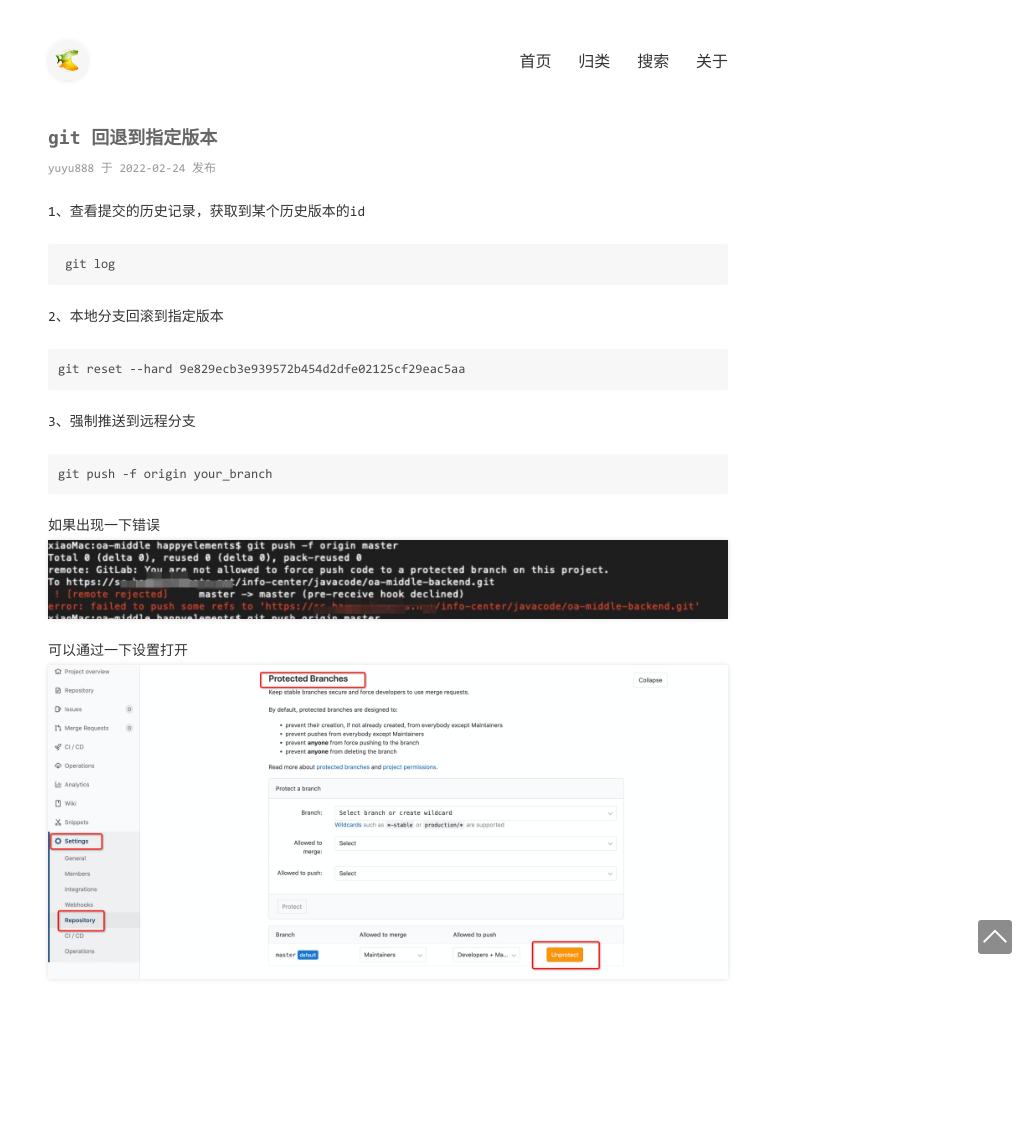
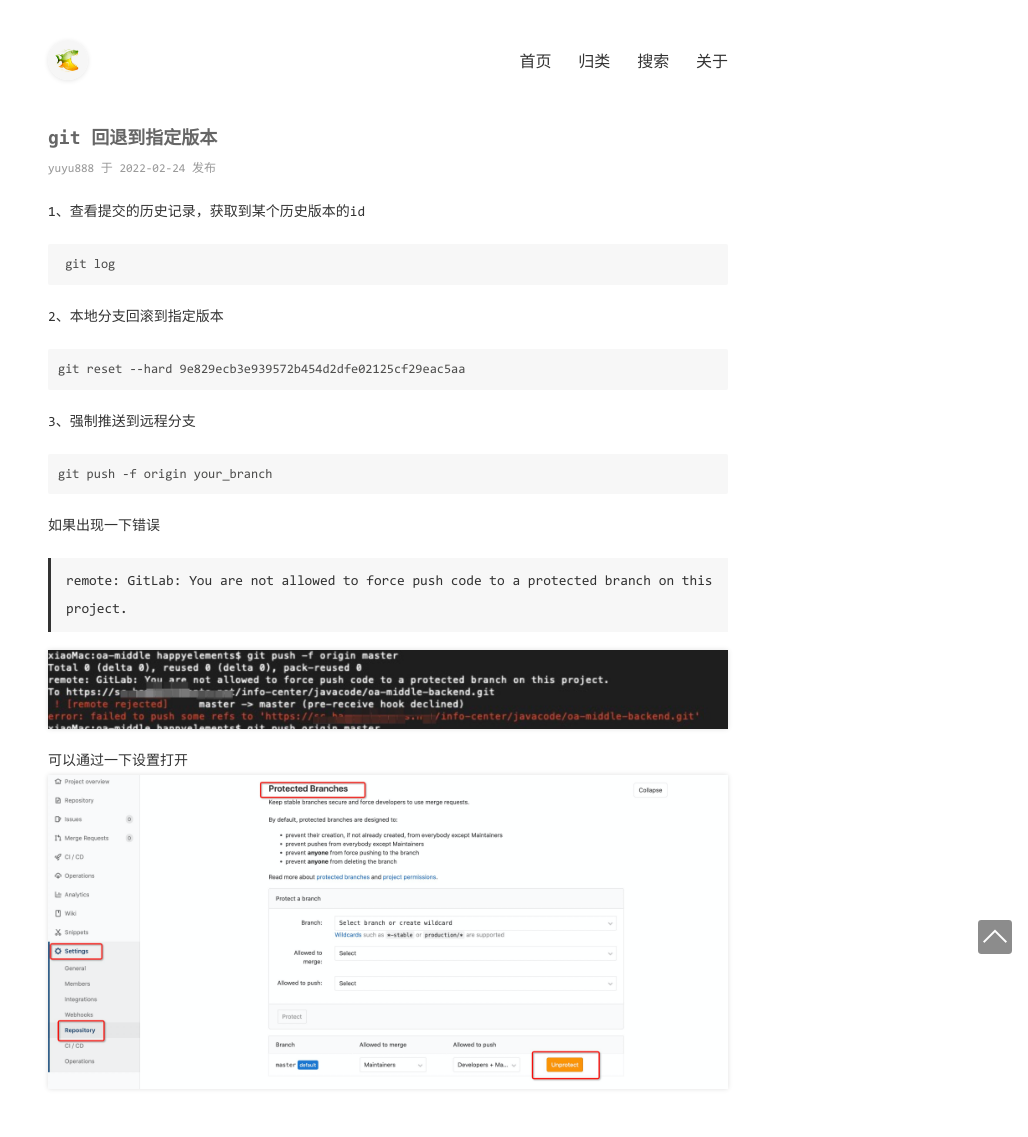
Before and after one commit to yuyu888/yuyu888.github.io, a Jekyll site: the page built from _posts/2022-02-24-git 回退到指定版本.md, in a window 1280 px wide. Shown: the whole page, without its empty margins (252-1280 px from the left). Built offline with Jekyll 4.4.1, drawn with Linux system fonts in a browser that asks for light colours; comment, search, counter and statistics services are not loaded; before the commit the page ends 1027 px from its top, so only the background shows below that.

Commit message:
Update 2022-02-24-git 回退到指定版本.md

`````diff
--- a/_posts/2022-02-24-git 回退到指定版本.md
+++ b/_posts/2022-02-24-git 回退到指定版本.md
@@ -23,6 +23,8 @@ git push -f origin your_branch
 ````
 
 如果出现一下错误
+> remote: GitLab: You are not allowed to force push code to a protected branch on this project.
+
 ![图例](git_force_not_allow.png)
 
 可以通过一下设置打开
`````
